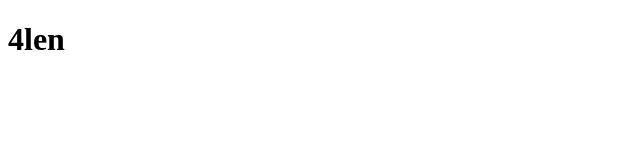
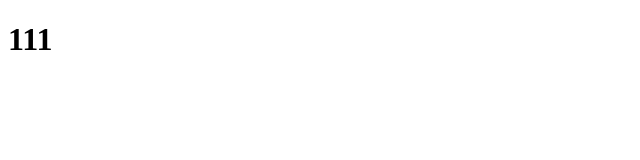
Before and after one commit to BigBossBon/BigBossBon.github.io, a plain HTML site: page index.html in a window 1280 px wide. Shown: the full height of the page, 0-640 px from the left. Drawn offline with Linux system fonts and the light colour scheme.

Commit message:
Update index.html

```diff
--- a/index.html
+++ b/index.html
@@ -5,6 +5,6 @@
     <title>Title</title>
 </head>
 <body>
- <h1>4len</h1>
+ <h1>111</h1>
 </body>
 </html>
```
